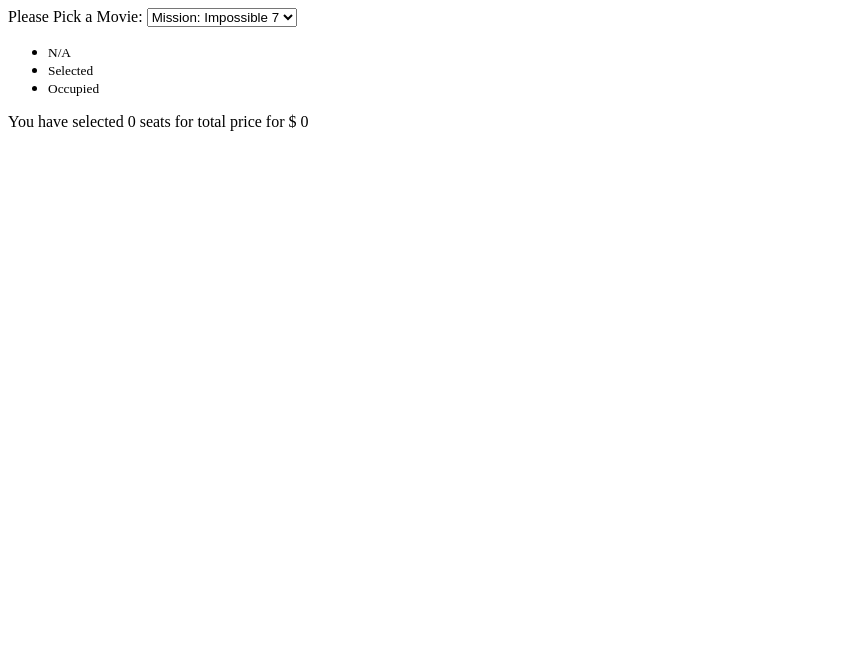
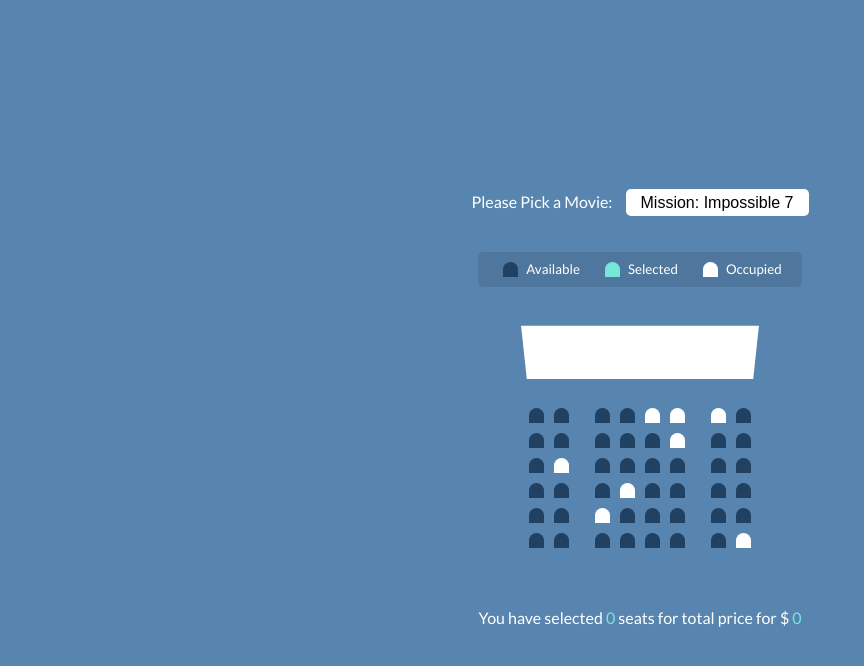
Before and after one commit to huzaifaahmed190/AXIOM-full-stack-course-, a plain HTML site: page project2/index.html in a window 1280 px wide. Shown: the whole page, without its empty margins (0-864 px from the left). Drawn offline with Linux system fonts and the light colour scheme.

Commit message:
project2 CSS
PROJECT2 CSS

```diff
--- a/project2/index.html
+++ b/project2/index.html
@@ -23,7 +23,7 @@
      <ul class="showcase">
          <li>
              <div class="seat"></div>
-             <small>N/A</small>
+             <small>Available</small>
          </li>
 
          <li>
--- a/project2/script.js
+++ b/project2/script.js
@@ -0,0 +1,24 @@
+//GET DOM ELEMENT
+const container = document.querySelector('.container');
+const seats = document.querySelectorAll('.row .seat:not(.occupied)');
+const count = document.getElementById('count');
+const total = document.getElementById('total');
+const movieSelect = document.getElementById('movie');
+
+const ticketPrice = +movieSelect.Value;
+
+function updateSelectedCount();{
+    const selectedSeats = document.querySelectorAll('.row .seat.selected');
+    console.log(selectedSeats);
+}
+
+
+
+container.addEventListener('click' , e =>{
+    if (e.target.classList.contains('seat') &&
+         !e.target.classList.contains('occupied')
+    ){
+        e.target.classList.toggle('selected');
+        updateSelectedCount();
+    }
+})
--- a/project2/style.css
+++ b/project2/style.css
@@ -0,0 +1,101 @@
+@import url('https://fonts.googleapis.com/css2?family=Lato&display=swap');
+*{
+    box-sizing: border-box;
+}
+body{
+    background-color: #5885AF;
+    display: flex;
+    flex-direction: column;
+    color: white;
+    align-items: center;
+    justify-content: center;
+    height: 100vh;
+    font-family: 'Lato', sans-serif;
+    margin: 0;
+}
+.movie_container{
+    margin: 20px 0;
+}
+.movie_container select{
+    background-color:  white;
+    border: 0;
+    border-radius:  5px;
+    font-size: 16px;
+    margin-left: 10px;
+    padding: 5px 15px 5px 15px;
+    appearance: none ;
+    -moz-appearance: none;
+    -webkit-appearance: none ;
+}
+.seat{
+    background-color: #204161;
+    height: 15px;
+    width: 15px;
+    margin: 5px;
+    border-top-left-radius: 10px ;
+    border-top-right-radius:10px;
+}
+.seat.selected{
+    background-color:#75E6DA;
+}
+
+.seat.occupied{
+    background-color: white;
+}
+
+.seat:nth-of-type(2){
+    margin-right: 21px;
+}
+.seat:nth-last-of-type(2){
+    margin-left: 21px;
+}
+
+.seat:not(.occupied):hover{
+    cursor: pointer;
+    transform: scale(1.25);
+}
+
+.showcase .seat:not(.occupied):hover{
+    cursor: default;
+    transform: scale(1);
+}
+.showcase{
+    background-color: rgba(0, 0, 0, 0.1);
+    padding: 5px 10px;
+    border-radius: 5px;
+    list-style-type: none;
+    display: flex;
+    justify-content: space-between;
+}
+.showcase li{
+    display: flex;
+    align-items: center;
+    justify-content: center;
+    margin: 0 10px;
+}
+.showcase li small{
+    margin-left: 3px;
+}
+.row{
+    display: flex;
+}
+
+.screen{
+    background-color: white;
+    height: 70px;
+    width: 100%;
+    margin: 15px 0;
+    transform: rotateX(-45deg);
+    box-shadow: rgba(255, 2555, 255, 0.7);
+}
+.container {
+    perspective: 1000px;
+    margin-bottom: 50px;
+
+}
+p.text{
+    margin: 5px 0;
+}
+p.text span {
+    color: #75E6DA;
+}
```
